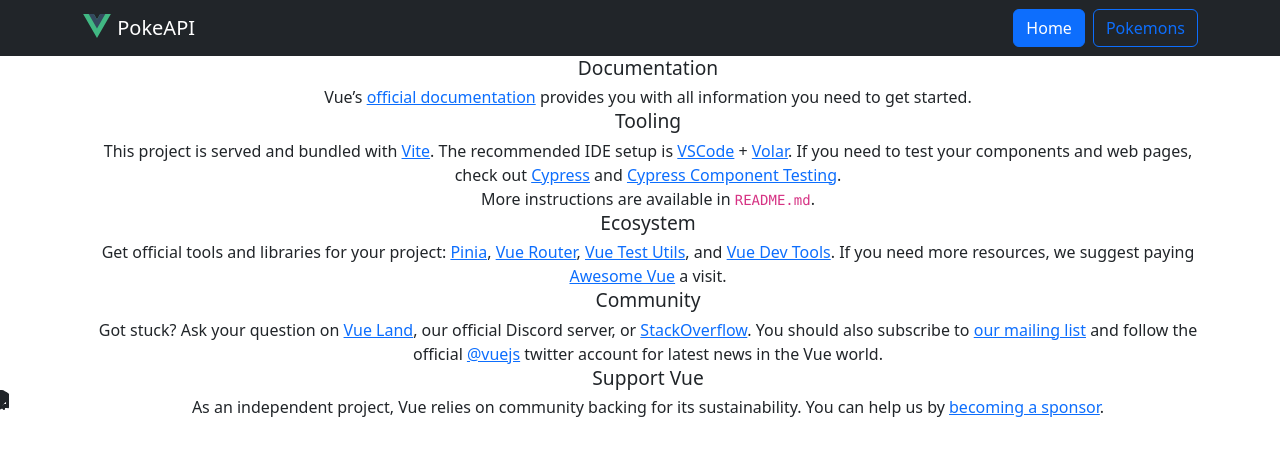
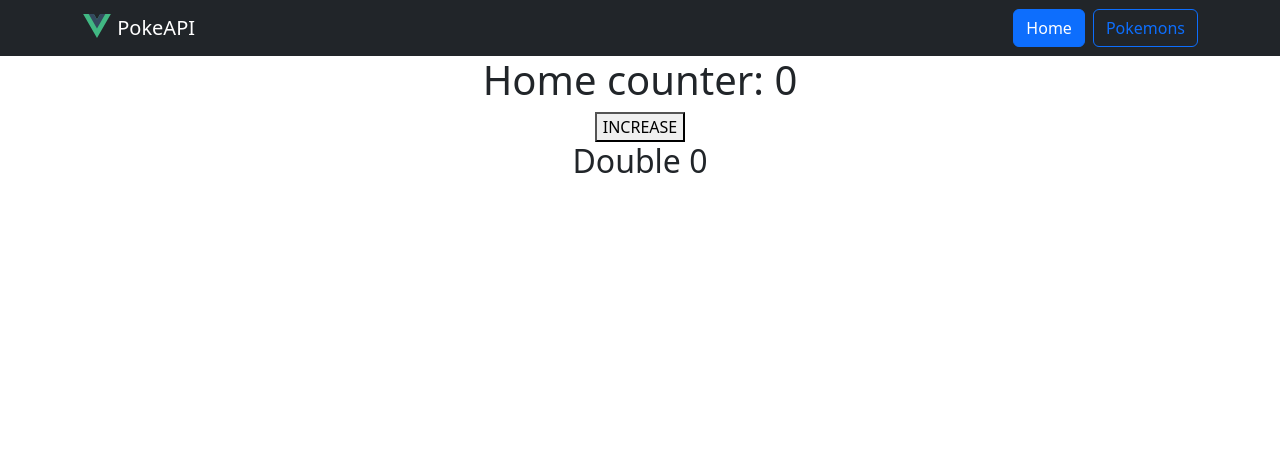
Before and after one commit to francofelicioni/vue-routing, a Vue app: page / in a window 1280 px wide. Shown: the top 456 px of the page. Built offline with nearby package versions, Linux system fonts and the light colour scheme.

Commit message:
Using Pinia
Store with option API

```diff
--- a/package.json
+++ b/package.json
@@ -9,6 +9,7 @@
   },
   "dependencies": {
     "axios": "^1.4.0",
+    "pinia": "^2.0.35",
     "vue": "^3.2.47",
     "vue-router": "^4.1.6"
   },
--- a/src/main.js
+++ b/src/main.js
@@ -1,10 +1,14 @@
 import { createApp } from 'vue'
 import App from './App.vue'
 import router from './router'
+import { createPinia } from 'pinia'
 
 
 const app = createApp(App)
+const pinia = createPinia()
 
 app.use(router)
+app.use(pinia)
+
 
 app.mount('#app')
--- /dev/null
+++ b/src/store/counter.js
@@ -0,0 +1,18 @@
+import { defineStore } from "pinia";
+
+export const useCounterStore = defineStore("counter", {
+  // State must return an object
+  state: () => ({
+    count: 0,
+  }),
+  // Methods
+  actions: {
+    increment() {
+      this.count++;
+    },
+  },
+  // Computed properties
+  getters: {
+    double: (state) => state.count * 2,
+  },
+});
--- a/src/views/HomeView.vue
+++ b/src/views/HomeView.vue
@@ -1,9 +1,13 @@
 <script setup>
-import TheWelcome from '../components/TheWelcome.vue'
+import { useCounterStore } from '@/store/counter.js';
+
+const useCounter = useCounterStore()
 </script>
 
 <template>
   <main>
-    <TheWelcome />
+    <h1>Home counter: {{ useCounter.count }}</h1>
+    <button @click="useCounter.increment" >INCREASE</button>
+    <h2>Double {{ useCounter.double }}</h2>
   </main>
 </template>
```
Also changed, not shown: 1 other file (tests, documents, lock files or other folders).
